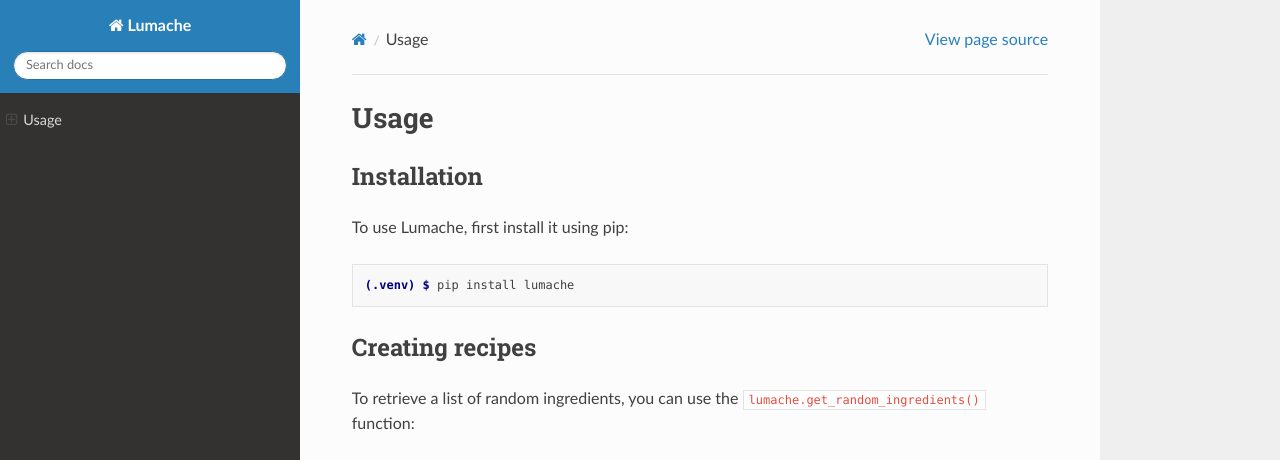
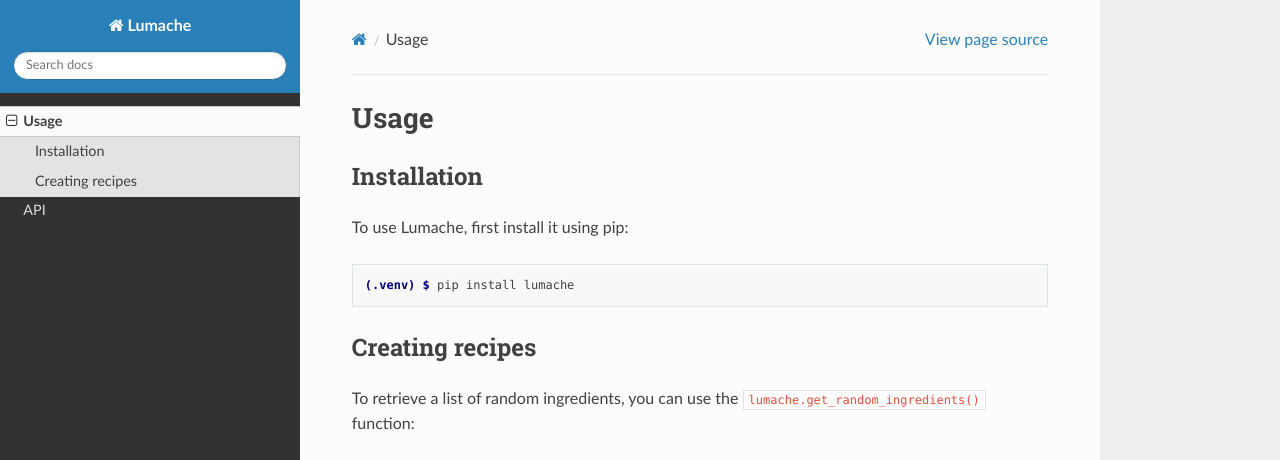
Before and after one commit to tsx-khann/rtd-tutorial, a Sphinx documentation site: the page built from docs/source/usage.rst, in a window 1280 px wide and 1095 px high. Shown: the top 460 px of the window. Built offline with Sphinx 7.4.7 and the Read the Docs theme 3.1.0, drawn with Linux system fonts in a browser that asks for light colours; pages that are not in the unit, such as notebooks, are missing from menus; grey boxes are pictures that could not be loaded.

Commit message:
Update index.rst

```diff
--- a/docs/source/index.rst
+++ b/docs/source/index.rst
@@ -9,5 +9,8 @@ The W3Schools XML tutorial provides a comprehensive introduction to Extensible M
 
 Contents
 --------
+
 .. toctree::
-   xml_tutorial_summary
+
+   usage
+   api
```
